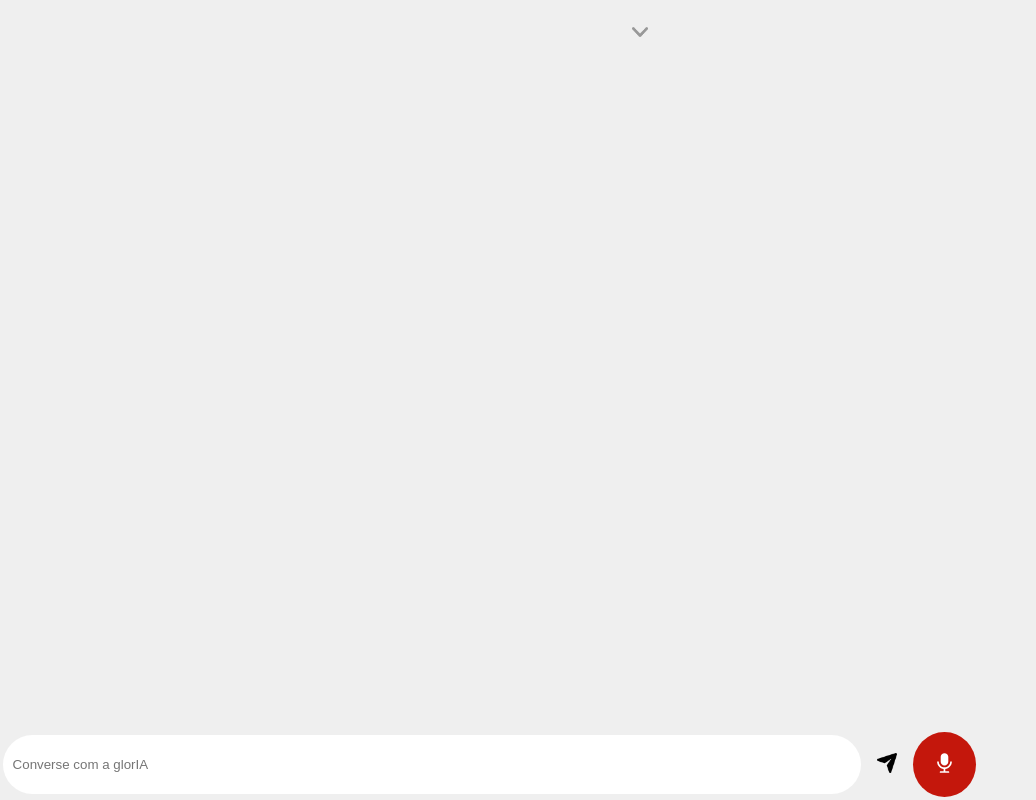
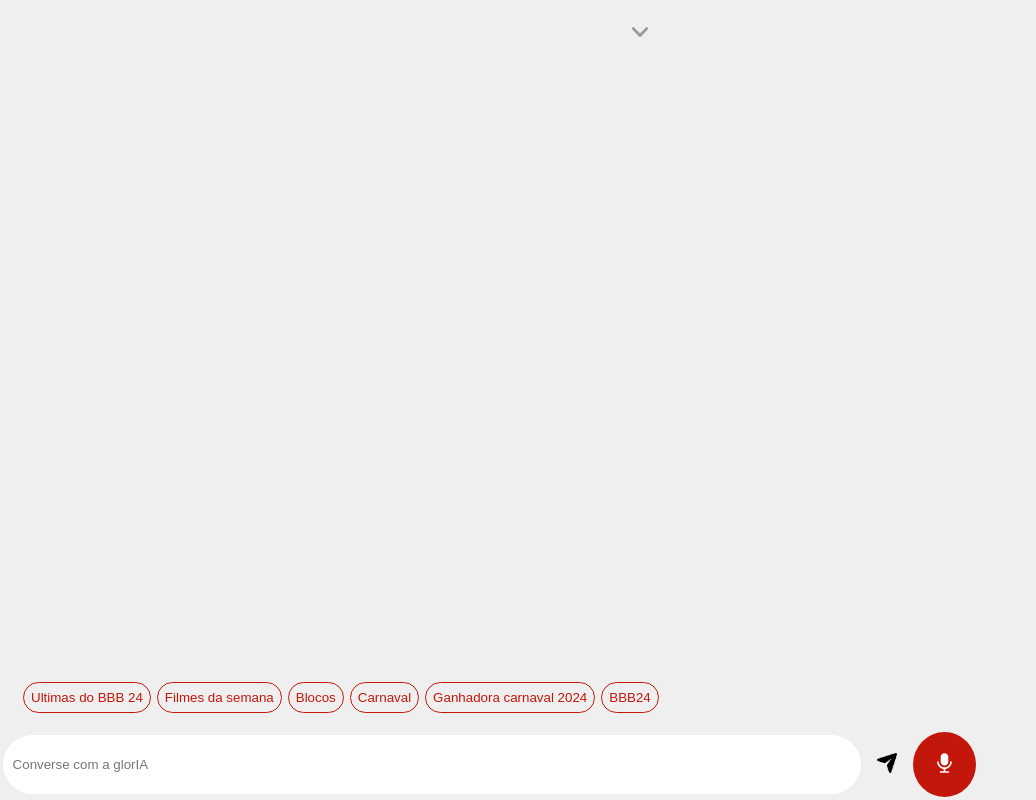
Before and after one commit to LarissaLanes/glorIA, a React (Create React App) app: page /gloria in a window 1280 px wide. Shown: the whole page, without its empty margins (0-1036 px from the left). Built offline with nearby package versions, Linux system fonts and the light colour scheme.

Commit message:
style botoes do bottom

```diff
--- a/src/components/LoginText.js
+++ b/src/components/LoginText.js
@@ -4,7 +4,7 @@ const LoginText = () => {
     return(
         <div>
            <a style={{textDecoration: "none"}}href="https://authx.globoid.globo.com/7029/login?url=https%3A%2F%2Fgoidc.globo.com%2Fauth%2Frealms%2Fglobo.com%2Fprotocol%2Fopenid-connect%2Fconfirm%3Fclient_id%3Dminha-conta-producao-v2%40apps.globoid%26response_type%3Dcode%26state%3D607f5537-f6b3-41ce-980b-53970474a232%26tab_id%3DORHgTEfVHFB%26redirect_uri%3Dhttps%3A%2F%2Fminhaconta.globo.com%26prompt%3Dlogin%26scope%3Dopenid+email+profile-min" target="_blank" rel="noopener noreferrer">
-                <p style={{color: "#C4170C"}}>Faça <b>login</b> para continuar conversando</p>
+                <p style={{color: "#C4170C", marginBottom: "0px"}}>Faça <b>login</b> para continuar conversando</p>
             </a>
         </div>
 
--- a/src/pages/ChatPage/ChatPage.js
+++ b/src/pages/ChatPage/ChatPage.js
@@ -1,5 +1,5 @@
 import React, { useState, useEffect, useRef } from "react";
-import { DivButtonBack, DivChat, DivInputButton, DivBoxGptMessage, DivBoxUserMessage, DivListResponseBdGpt, DivLoading, DivGpt, BtnTextoSpecth, BtnVoice, DivTexts, Bottom} from "./Styled-Chat";
+import { DivButtonBack, DivChat, DivInputButton, DivBoxGptMessage, DivBoxUserMessage, DivListResponseBdGpt, DivLoading, DivGpt, BtnTextoSpecth, BtnVoice, DivTexts, Bottom, DivMessageMock} from "./Styled-Chat";
 import Loading from "../../components/Loading";
 import buttonBack from "../../constants/assets/arrowBack.png"
 import { goToFeed } from "../../rotes/Coordinator";
@@ -121,8 +121,9 @@ const ChatPage = () => {
           </button>
           {/* <select></select> */}
         </DivButtonBack>
+           <div style={{ position: "relative", height: "270vh"}} >
 
-           <div style={{ position: "relative", height: "200vh"}} >
+
         {messages.map((message, i) => {
           return message.sender === "user" ? (
             <DivBoxUserMessage key={i}>{message.message}</DivBoxUserMessage>
@@ -162,6 +163,19 @@ const ChatPage = () => {
       <Bottom>
         <DivTexts>
         {disable && <LoginText></LoginText>}
+        <DivMessageMock>
+        <li>
+          <ul>
+            <button>Ultimas do BBB 24</button>
+            <button>Filmes da semana</button>
+            <button>Blocos</button>
+            <button>Carnaval</button>
+            <button>Ganhadora carnaval 2024</button>
+            <button>BBB24</button>
+
+          </ul>
+        </li>
+        </DivMessageMock>
 
         </DivTexts>
 
--- a/src/pages/ChatPage/Styled-Chat.js
+++ b/src/pages/ChatPage/Styled-Chat.js
@@ -36,17 +36,53 @@ export const DivLoading = styled.div`
 export const Bottom = styled.div`
     flex-direction: column;
 `
+export const DivMessageMock = styled.div`
+    // border: solid 3px black;
+    overflow-x: auto;
+    // white-space: nowrap;
+    padding: 10px;
+
+    li {
+        // border: solid 3px orange;
+        list-style: none;
+        // margin-right: 10px;
+        padding: 7px;
+
+        ul{
+            // border: solid 3px yellow;
+            // display: flex;
+            padding: 0;
+
+
+            button {
+                border: solid 1px ${RedColor};
+                background: transparent;
+                height: auto;
+                border-radius: 50px;
+                padding: 7px;
+                color: ${RedColor};
+                margin: 3px;
+                // white-space: nowrap;
+            }
+        }
+
+
+    }
+`
 
 export const DivTexts = styled.div`
     // border: solid 3px green;
     display: flex;
+    flex-direction: column;
+    align-items: center;
     padding: 3px;
     position:fixed;
-    bottom: 15%;
-    margin-left: 30px;
+    bottom: 6%;
+
+
 `
 export const DivInputButton = styled.div`
-    // border: solid 1px red;
+    border: none;
     background-color: ${BackgroundChatColor};
     display: flex;
     justify-content: space-between;
@@ -68,6 +104,7 @@ export const DivInputButton = styled.div`
 
     button{
         border: none;
+
 
 
 
--- a/src/pages/ChatPage/db.js
+++ b/src/pages/ChatPage/db.js
@@ -13,13 +13,13 @@ const responsesGpt = [
         "data": "https://gshow.globo.com/realities/bbb/bbb-24/dentro-da-casa/noticia/fernanda-sugere-que-isabelle-seja-mais-favorita-que-davi-e-rodriguinho-dispara-nao-me-passa-confianca.ghtml"
     },
     {
-        "id": "bbb 24",
+        "id": "BBB24",
         "materia": "Vanessa lopes segue internada na casa dos pais informação é de boletim médico divulgado nas redes sociais da influencer.",
         "imagem": bbb,
         "data": "https://g1.globo.com/pop-arte/noticia/2024/01/19/quem-e-vanessa-lopes-bbb-24.ghtml"
     },
     {
-        "id": "Blocos de rua",
+        "id": "Blocos",
         "materia": "Filtre por nome, data, local ou categoria entre os 453 desfiles de sábado (13) até o fim da folia.",
         "imagem": blocoDeRua,
         "data": "https://g1.globo.com/rj/rio-de-janeiro/carnaval/2024/"
@@ -31,7 +31,7 @@ const responsesGpt = [
         "data": "https://redeglobo.globo.com/filmes/noticia/sessao-da-tarde-confira-os-filmes-exibidos-na-semana-de-19-a-23-de-fevereiro.ghtml"
     },
     {
-        "id": "Carnaval 2024",
+        "id": "Carnaval",
         "materia": "TV Globo, gshow, Multishow e GNT terão programação especial que inclui desfiles de São Paulo e Rio de Janeiro, folia em Salvador e também Carnaval da Sabrina",
         "imagem": carnaval,
         "data": "https://g1.globo.com/rj/rio-de-janeiro/carnaval/2024/"
```
